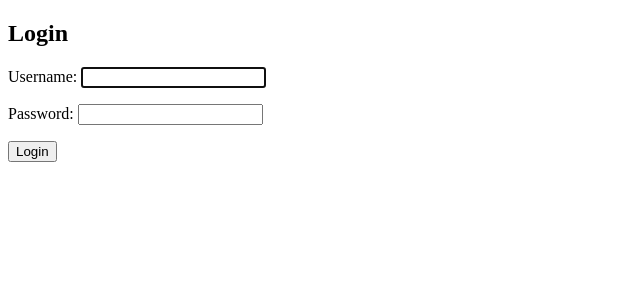
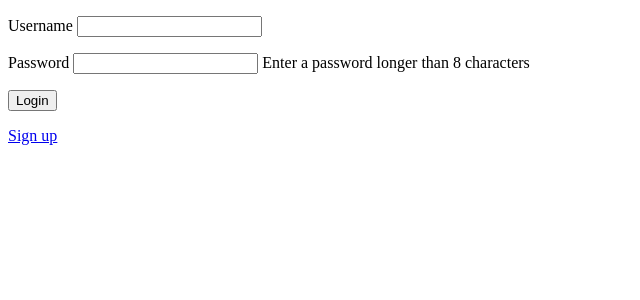
Before and after one commit to MohammedAmm/Library, a Django app: page /login/ in a window 1280 px wide. Shown: the top 300 px of the page, without its empty margins (0-640 px from the left). Run offline with Django 3.2, Linux system fonts and the light colour scheme.

Commit message:
design login

```diff
--- a/branch/templates/registration/login.html
+++ b/branch/templates/registration/login.html
@@ -1,12 +1,43 @@
-{% extends 'base.html' %}
-
-{% block title %}Login{% endblock %}
+<!-- templates/signup.html -->
+{% extends '../base.html' %}
+{% block cssfiles %}
+  {% load static %}
+  <link href="../../media/{% static "style.css" %}" rel="stylesheet" type="text/css" />
+{% endblock %}
+{% block title %}Sign In{% endblock %}
 
 {% block content %}
-<h2>Login</h2>
-<form method="post">
-  {% csrf_token %}
-  {{ form.as_p }}
-  <button type="submit">Login</button>
-</form>
+  <form method="post">
+    {% csrf_token %}
+    <div style="color:red;font-size:16px;">
+      <ul>
+        {%for error in form.errors%}
+          <li>
+              {{error.detail}}
+          </li>
+        {%endfor%}
+
+      </ul>
+
+
+    </div>
+
+		<p>
+			<label for="username" class="floatLabel">Username</label>
+			<input id="username" name="username" type="text">
+		</p>
+		<p>
+			<label for="password" class="floatLabel">Password</label>
+			<input id="password" name="password" type="password">
+			<span>Enter a password longer than 8 characters</span>
+    </p>
+
+		<p>
+        <button type="submit" id="submit2" >Login</button>
+      </p>
+    <a href="{% url 'signup' %}">Sign up</a>
+  </form>
 {% endblock %}
+{% block jsfiles %}    <script  src="../../media/{% static "jquery.min.js" %}"></script>
+<script  src="../../media/{% static "index.js" %}"></script>
+{% endblock %}
```
Also changed, not shown: branch/templates/registration/logged_out.html (added).
